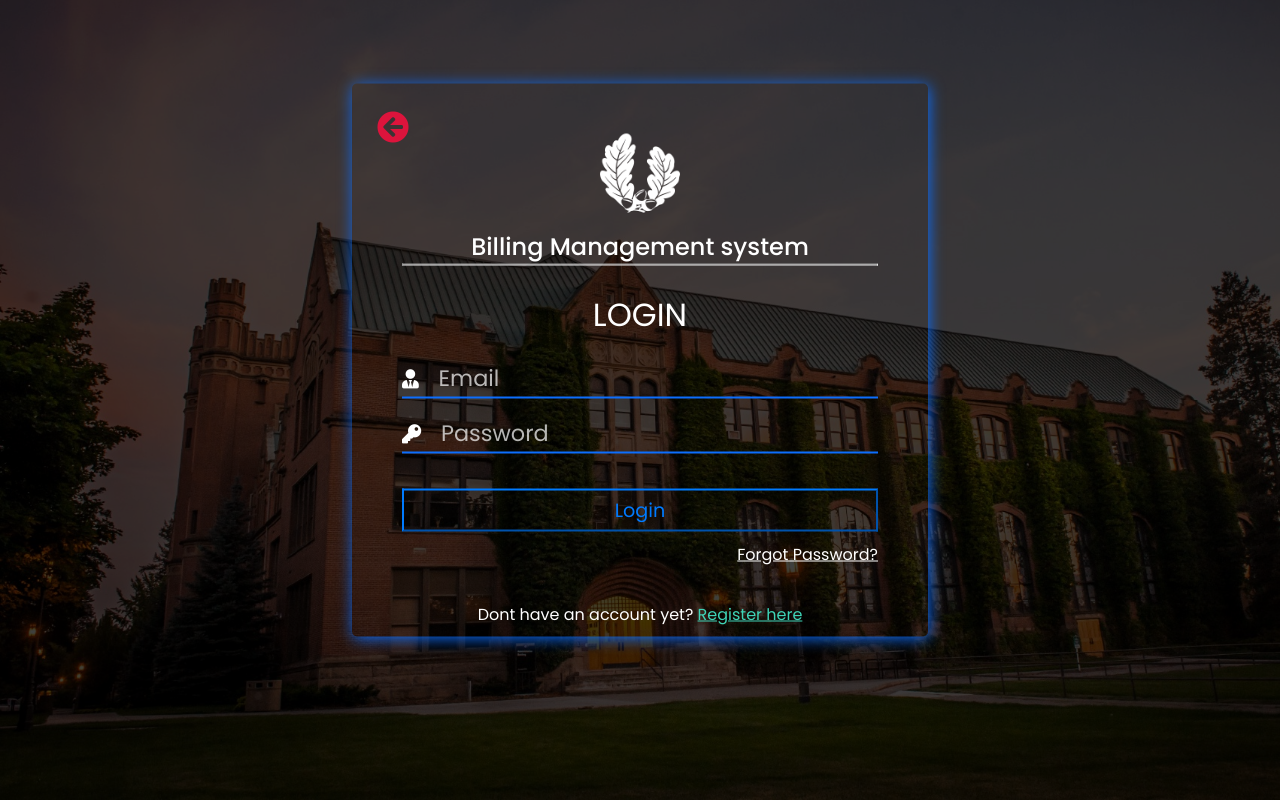
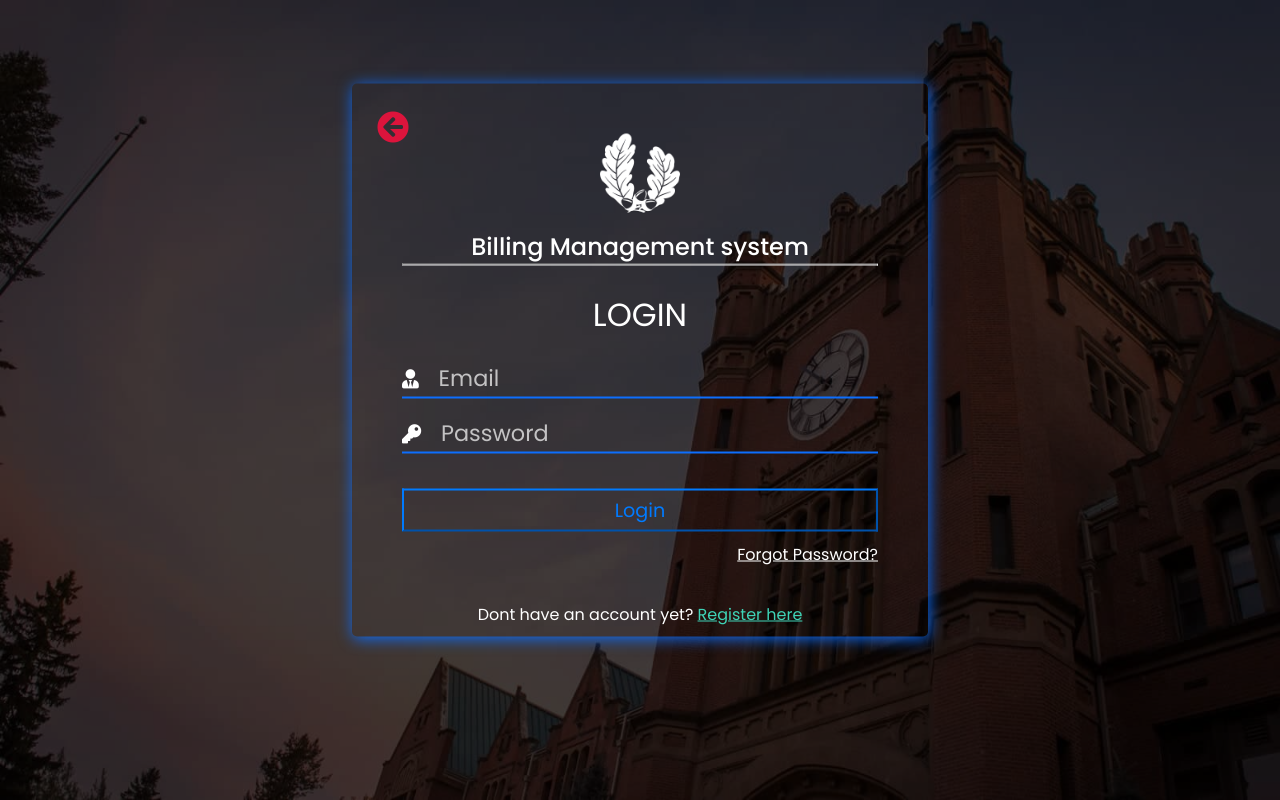
Before and after one commit to Pyro247/Billing-Management-System, a PHP site: page /html/login.php in a window 1280 px wide. Run offline with PHP 8.4, Linux system fonts and the light colour scheme; some libraries are stand-ins or nearby versions.

Commit message:
changed colors

```diff
--- a/html/login.php
+++ b/html/login.php
@@ -47,7 +47,7 @@
         <!-- LOADER -->
 
 
-    <img src="../images/index_img/index_bg.jpg" alt="" class="bg">
+    <img src="../images/login_bg.jpg" alt="" class="bg">
     <div class="wrapper_l">
         <?php include_once '../includes/login.php'?>
         <form action="login.php" method="POST">
```
Also changed, not shown: images/login_bg.jpg (added).
